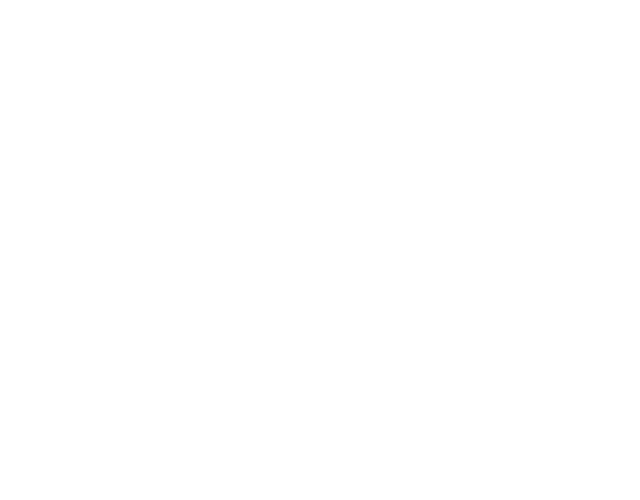
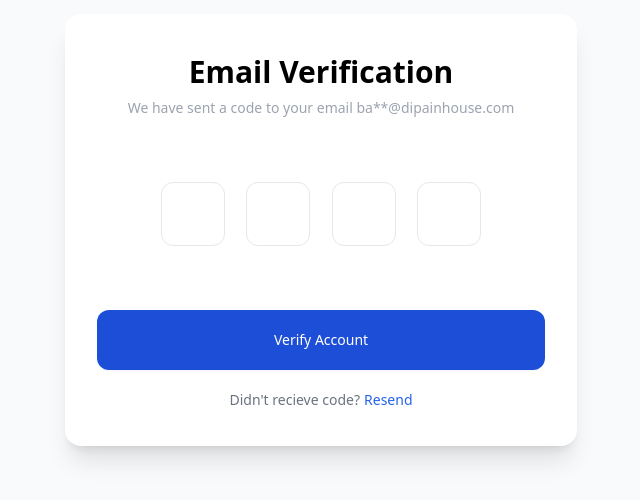
Before and after one commit to Juhair7/BookMySport-Frontend, a React (Vite) app: page /login/otpverification in a window 1280 px wide. Before the commit this address had no page. Shown: the part 170-670 px from the top of the page, without its empty margins (319-959 px from the left). Built offline with nearby package versions, Linux system fonts and the light colour scheme.

Commit message:
Add login feature and otp verification interface

```diff
--- a/index.html
+++ b/index.html
@@ -5,6 +5,7 @@
     <link rel="icon" type="image/svg+xml" href="/vite.svg" />
     <meta name="viewport" content="width=device-width, initial-scale=1.0" />
     <title>BookMySport</title>
+    <link rel="icon" type="image/png" href="favicon.jpg" />
   </head>
   <body>
     <div id="root"></div>
--- a/src/App.jsx
+++ b/src/App.jsx
@@ -6,17 +6,23 @@
 import SelectRole from './Components/RoleSelection/SelectRole';
 import UserReg from './Components/Registration/UserReg'
 import SPReg from './Components/Registration/SPReg'
-import UserSignInTemp from "./Components/Templates/UserSignInTemp";
+import UserLogin from "./Components/LoginFunction/UserLogin";
+import OTPVerification from "./Components/LoginFunction/OTPVerification";
+import NotFound from "./Components/Errorpages/NotFound";
 
 function App() {
   return (
     <>
       <Router>
         <Routes>
-          <Route exact path="/" element={<SelectRole/>}/>
-          <Route exact path="/playersignup" element={<UserReg/>}/>
-          <Route exact path="/spreg" element={<SPReg/>}/>
-          <Route exact path="/login" element={<UserSignInTemp/>}/>
+          <Route exact path="/" element={<h1>Dashboard</h1>} />
+          <Route exact path="/roleselect" element={<SelectRole />} />
+          <Route exact path="/playersignup" element={<UserReg />} />
+          <Route exact path="/spreg" element={<SPReg />} />
+
+          <Route exact path="/login" element={<UserLogin />} />
+          <Route path="/login/otpverification" element={<OTPVerification />} />
+          <Route path="*" element={<NotFound />} />
 
         </Routes>
       </Router>
--- /dev/null
+++ b/src/Components/Errorpages/NotFound.jsx
@@ -0,0 +1,25 @@
+import React from 'react'
+
+const NotFound = () => {
+    return (
+        <>
+            <main className="grid min-h-full place-items-center bg-white px-6 py-24 sm:py-32 lg:px-8">
+                <div className="text-center">
+                    <p className="text-base font-semibold text-indigo-600">404</p>
+                    <h1 className="mt-4 text-3xl font-bold tracking-tight text-gray-900 sm:text-5xl">Page not found</h1>
+                    <p className="mt-6 text-base leading-7 text-gray-600">Sorry, we couldn't find the page you're looking for.</p>
+                    <div className="mt-10 flex items-center justify-center gap-x-6">
+                        <a
+                            href="/"
+                            className="rounded-md bg-indigo-600 px-3.5 py-2.5 text-sm font-semibold text-white shadow-sm hover:bg-indigo-500 focus-visible:outline focus-visible:outline-2 focus-visible:outline-offset-2 focus-visible:outline-indigo-600"
+                        >
+                            Go back to dashboard
+                        </a>
+                    </div>
+                </div>
+            </main>
+        </>
+    )
+}
+
+export default NotFound
--- /dev/null
+++ b/src/Components/LoginFunction/OTPVerification.jsx
@@ -0,0 +1,72 @@
+import React, { useRef } from 'react';
+
+const OTPVerification = () => {
+    const inputRefs = [
+        useRef(null),
+        useRef(null),
+        useRef(null),
+        useRef(null)
+    ];
+
+    const handleInputChange = (index, e) => {
+        const input = e.target;
+        const value = input.value;
+
+        if (value.length === 1 && index < inputRefs.length - 1) {
+            inputRefs[index + 1].current.focus();
+        }
+    };
+
+    return (
+        <>
+            <div className="relative flex min-h-screen flex-col justify-center overflow-hidden bg-gray-50 py-12">
+                <div className="relative bg-white px-6 pt-10 pb-9 shadow-xl mx-auto w-full max-w-lg rounded-2xl">
+                    <div className="mx-auto flex w-full max-w-md flex-col space-y-16">
+                        <div className="flex flex-col items-center justify-center text-center space-y-2">
+                            <div className="font-semibold text-3xl">
+                                <p>Email Verification</p>
+                            </div>
+                            <div className="flex flex-row text-sm font-medium text-gray-400">
+                                <p>We have sent a code to your email ba**@dipainhouse.com</p>
+                            </div>
+                        </div>
+
+                        <div>
+                            <form action="" method="post">
+                                <div className="flex flex-col space-y-16">
+                                    <div className="flex flex-row items-center justify-between mx-auto w-full max-w-xs">
+                                        {inputRefs.map((inputRef, index) => (
+                                            <div className="w-16 h-16" key={index}>
+                                                <input
+                                                    ref={inputRef}
+                                                    className="w-full h-full flex flex-col items-center justify-center text-center px-5 outline-none rounded-xl border border-gray-200 text-lg bg-white focus:bg-gray-50 focus:ring-1 ring-blue-700"
+                                                    type="text"
+                                                    maxLength={1}
+                                                    onChange={(e) => handleInputChange(index, e)}
+                                                />
+                                            </div>
+                                        ))}
+                                    </div>
+
+                                    <div className="flex flex-col space-y-5">
+                                        <div>
+                                            <button className="flex flex-row items-center justify-center text-center w-full border rounded-xl outline-none py-5 bg-blue-700 border-none text-white text-sm shadow-sm">
+                                                Verify Account
+                                            </button>
+                                        </div>
+
+                                        <div className="flex flex-row items-center justify-center text-center text-sm font-medium space-x-1 text-gray-500">
+                                            <p>Didn't recieve code?</p> <a className="flex flex-row items-center text-blue-600" href="http://" target="_blank" rel="noopener noreferrer">Resend</a>
+                                        </div>
+                                    </div>
+                                </div>
+                            </form>
+                        </div>
+                    </div>
+                </div>
+            </div>
+        </>
+    )
+}
+
+export default OTPVerification;
--- /dev/null
+++ b/src/Components/LoginFunction/UserLogin.jsx
@@ -0,0 +1,12 @@
+import React from 'react'
+import UserSignInTemp from '../Templates/UserSignInTemp'
+
+const UserLogin = () => {
+  return (
+    <>
+        <UserSignInTemp/>
+    </>
+  )
+}
+
+export default UserLogin
--- a/src/Components/Templates/UserSignUpTemp.jsx
+++ b/src/Components/Templates/UserSignUpTemp.jsx
@@ -4,10 +4,12 @@
 import { userRegMethod } from '../../redux/slices/UserRegSlice'
 import { useState } from 'react'
 import Cookies from 'js-cookie';
+import { useNavigate } from 'react-router';
 
 const UserSignUpTemp = () => {
 
     const dispatch = useDispatch()
+    const navigate=useNavigate()
 
     const [userData, setuserData] = useState({
         userName: "",
@@ -23,7 +25,6 @@
 
     const handleSubmit = async (e) => {
         e.preventDefault()
-        console.log("UserData is ",userData)
         if (!userData.userName || !userData.email || !userData.phoneNumber || !userData.password) {
             toast.error('Please fill in all required fields.', {
                 duration: 3000,
@@ -187,7 +188,7 @@
                 </div>
 
                 <div className="mt-6 flex items-center justify-right gap-x-6">
-                    <button type="button" className="text-sm font-semibold leading-6 text-gray-900">
+                    <button type="button" className="text-sm font-semibold leading-6 text-gray-900" onClick={()=>navigate('/')}>
                         Cancel
                     </button>
                     <button
--- a/src/redux/slices/SPRegSlice.jsx
+++ b/src/redux/slices/SPRegSlice.jsx
@@ -9,8 +9,6 @@
             "Content-Type": "application/json",
             "role": Cookies.get("role")
         }
-
-        console.log("SpDAta is ",spData)
 
         const response = await axios.post('http://localhost:8090/api/adduser', {
             userName: spData.userName,
@@ -26,7 +24,6 @@
         const data = await response.data
         return data
     } catch (error) {
-        console.log("Error is ",error.message)
         toast.error('Something went wrong. Try again', {
             duration: 3000,
             position: 'top-right'
```
Also changed, not shown: src/Components/Templates/UserSignInTemp.jsx (+102 -2 lines), public/favicon.jpg (added).
